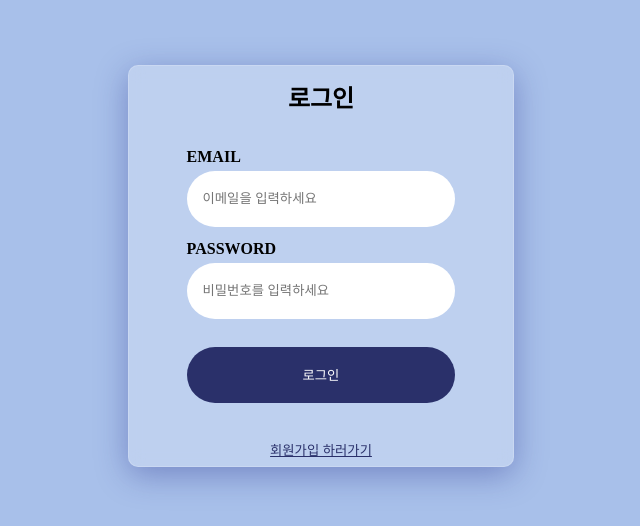
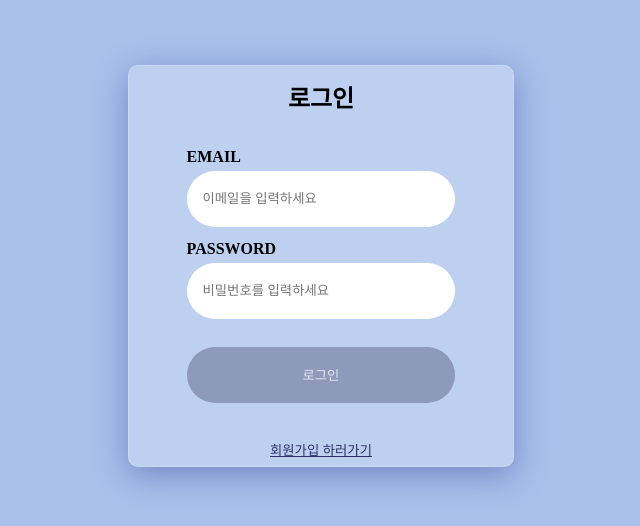
Before and after one commit to rnrn99/wanted-pre-onboarding-challenge-fe-1, a React (Create React App) app: page /auth in a window 1280 px wide. Shown: the part 134-660 px from the top of the page, without its empty margins (319-959 px from the left). Built offline with nearby package versions, Linux system fonts and the light colour scheme.

Commit message:
[Add] register/login api 연결

```diff
--- a/src/components/auth/AuthForm.style.ts
+++ b/src/components/auth/AuthForm.style.ts
@@ -67,6 +67,14 @@ export const SubmitBtn = styled.button`
   align-self: center;
   justify-self: center;
   border-radius: 50px;
+  cursor: pointer;
+  transition: all 0.3s ease;
+
+  &:disabled {
+    cursor: default;
+    opacity: 0.5;
+    background: var(--button-bg-color, #5c6586);
+  }
 `;
 
 export const LinkBtn = styled.button`
--- a/src/components/auth/AuthPage.tsx
+++ b/src/components/auth/AuthPage.tsx
@@ -1,4 +1,8 @@
-import { useState } from "react";
+import { useState, useEffect } from "react";
+import { useNavigate } from "react-router-dom";
+import { useFormik } from "formik";
+import * as Yup from "yup";
+import { useMutation } from "react-query";
 import {
   Container,
   AuthContainer,
@@ -12,14 +16,96 @@ import {
   LinkBtn,
 } from "./AuthForm.style";
 
+interface AuthValues {
+  email: string;
+  password: string;
+}
+
+interface Response {
+  message: string;
+  token: string;
+}
+
+const initialValues: AuthValues = { email: "", password: "" };
+
+const registerHandler = async (data: AuthValues) => {
+  const res = await fetch(`${process.env.REACT_APP_SERVER_URL}/users/create`, {
+    method: "POST",
+    headers: {
+      "Content-Type": "application/json",
+    },
+    body: JSON.stringify(data),
+  });
+  const result: Response = await res.json();
+  return result;
+};
+
+const loginHandler = async (data: AuthValues) => {
+  const res = await fetch(`${process.env.REACT_APP_SERVER_URL}/users/login`, {
+    method: "POST",
+    headers: {
+      "Content-Type": "application/json",
+    },
+    body: JSON.stringify(data),
+  });
+  const result: Response = await res.json();
+  return result;
+};
+
 function AuthPage() {
+  const navigate = useNavigate();
+
   const [isRegisterPage, setIsRegisterPage] = useState(false);
+
+  const registerMutation = useMutation(registerHandler, {
+    onSuccess: (data) => {
+      alert(data.message);
+      setIsRegisterPage(false);
+    },
+    onError: (err) => {
+      console.log(err);
+    },
+  });
+
+  const loginMutation = useMutation(loginHandler, {
+    onSuccess: (data) => {
+      alert(data.message);
+      localStorage.setItem("token", data.token);
+      navigate("/");
+    },
+    onError: (err) => {
+      console.log(err);
+    },
+  });
+
+  const formik = useFormik({
+    initialValues: initialValues,
+    validationSchema: Yup.object({
+      email: Yup.string()
+        .email("이메일을 다시 확인해 주세요.")
+        .required("이메일을 입력해 주세요."),
+      password: Yup.string()
+        .min(8, "비밀번호는 8자 이상입니다.")
+        .required("비밀번호를 입력해 주세요."),
+    }),
+    onSubmit: async (values, { resetForm }) => {
+      if (isRegisterPage) {
+        registerMutation.mutate(values);
+      } else {
+        loginMutation.mutate(values);
+      }
+      resetForm();
+    },
+  });
+
+  useEffect(() => {}, [isRegisterPage]);
+
   return (
     <Container>
       <AuthContainer>
         <Card>
           <CardTitle>{isRegisterPage ? "회원가입" : "로그인"}</CardTitle>
-          <Form>
+          <Form onSubmit={formik.handleSubmit}>
             <InputContainer>
               <Label>EMAIL</Label>
               <Input
@@ -27,6 +113,9 @@ function AuthPage() {
                 name="email"
                 type="text"
                 placeholder="이메일을 입력하세요"
+                onChange={formik.handleChange}
+                onBlur={formik.handleBlur}
+                value={formik.values.email}
               />
             </InputContainer>
             <InputContainer>
@@ -36,9 +125,15 @@ function AuthPage() {
                 name="password"
                 type="password"
                 placeholder="비밀번호를 입력하세요"
+                onChange={formik.handleChange}
+                onBlur={formik.handleBlur}
+                value={formik.values.password}
               />
             </InputContainer>
-            <SubmitBtn type="submit">
+            <SubmitBtn
+              type="submit"
+              disabled={!(formik.isValid && formik.dirty)}
+            >
               {isRegisterPage ? "회원가입" : "로그인"}
             </SubmitBtn>
           </Form>
```
